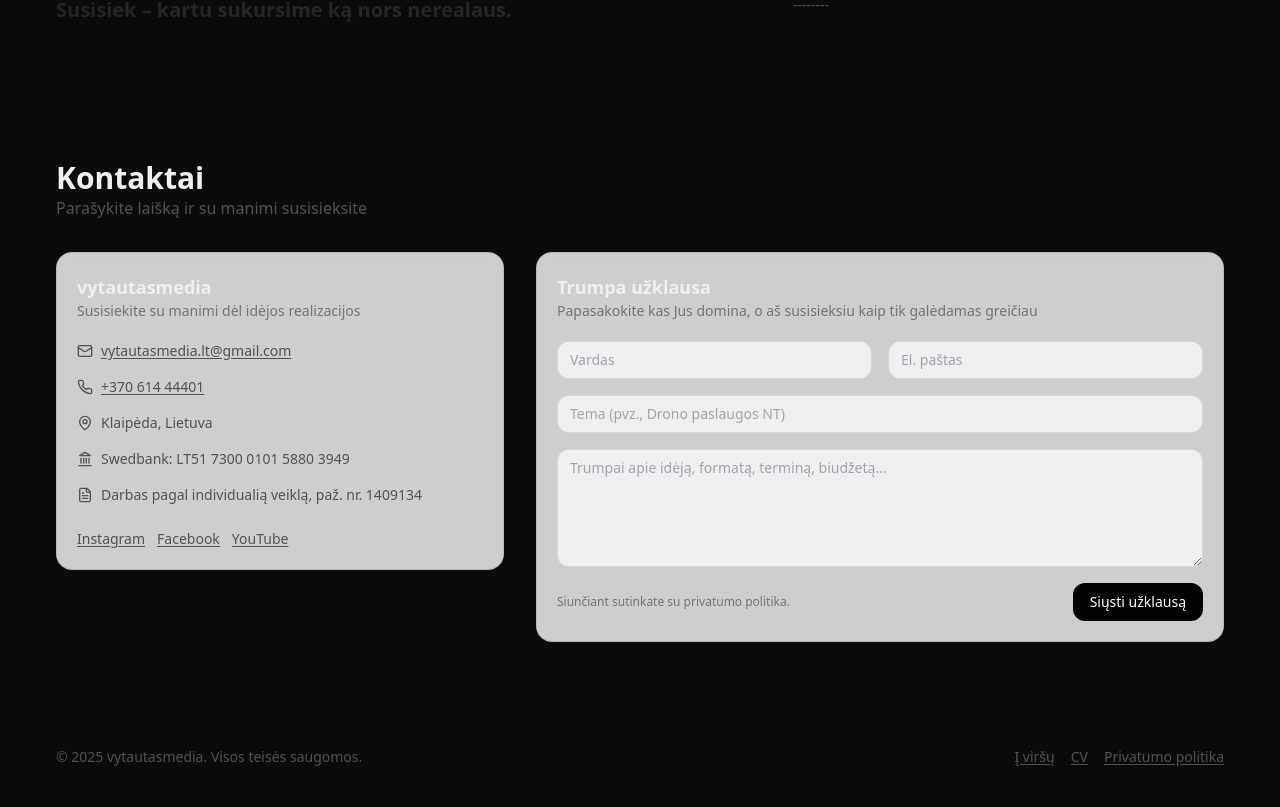
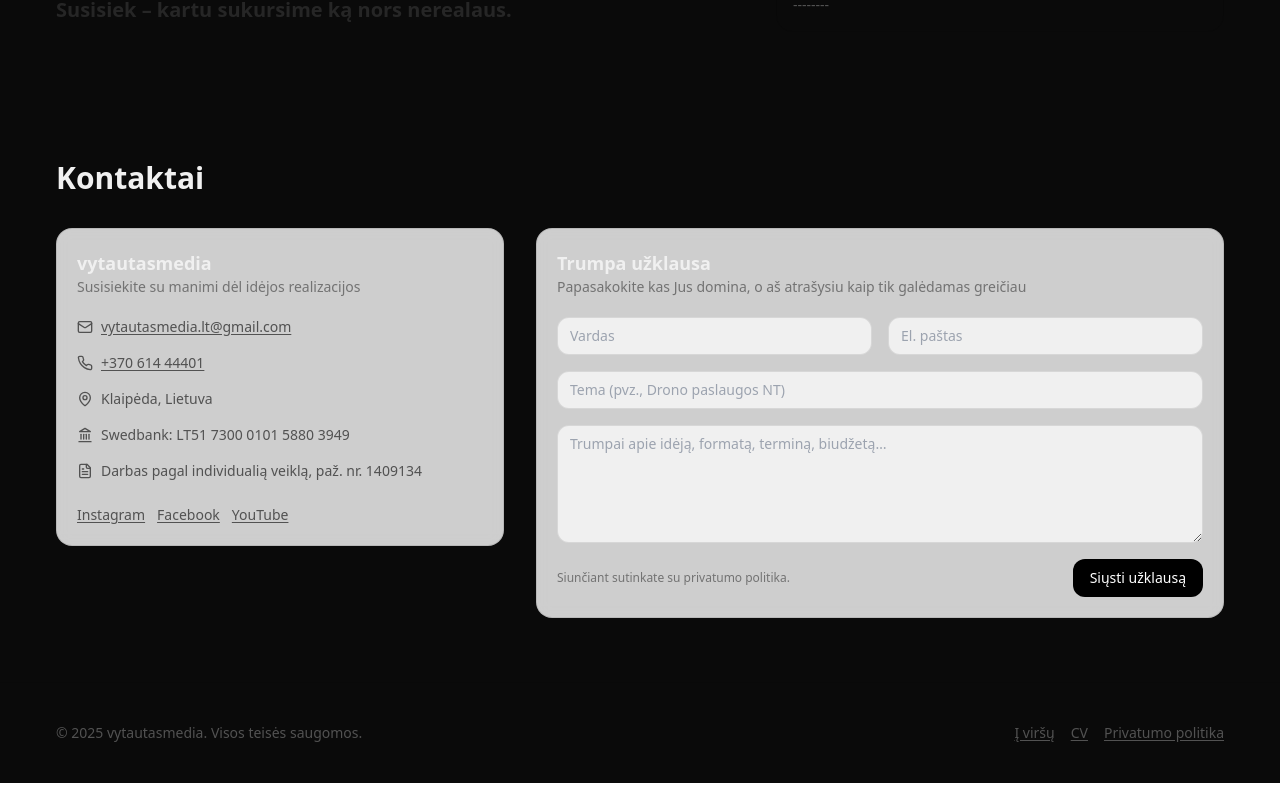
Before and after one commit to vytautasmedia/Vytautas-Portfolio, a React (Vite) app: page / in a window 1280 px wide. Shown: the part 3105-3912 px from the top of the page. After the commit the page ends 3888 px from the top, so only its background shows below. Built offline with nearby package versions, Linux system fonts and the light colour scheme.

Commit message:
Update App.tsx

```diff
--- a/src/App.tsx
+++ b/src/App.tsx
@@ -533,7 +533,6 @@ export default function App() {
         <section id="contact" className="container py-16">
           <div className="mb-8">
             <h2 className="text-2xl md:text-3xl font-bold">Kontaktai</h2>
-            <p className="text-neutral-600 dark:text-neutral-400">Parašykite laišką ir su manimi susisieksite</p>
           </div>
 
           <div className="grid gap-8 md:grid-cols-5 items-start">
@@ -563,7 +562,7 @@ export default function App() {
             <div className="md:col-span-3 card">
               <div className="p-5">
                 <h3 className="text-lg font-semibold">Trumpa užklausa</h3>
-                <p className="text-sm text-neutral-500 dark:text-neutral-400">Papasakokite kas Jus domina, o aš susisieksiu kaip tik galėdamas greičiau</p>
+                <p className="text-sm text-neutral-500 dark:text-neutral-400">Papasakokite kas Jus domina, o aš atrašysiu kaip tik galėdamas greičiau</p>
               </div>
               <div className="px-5 pb-5">
                 <form
```
